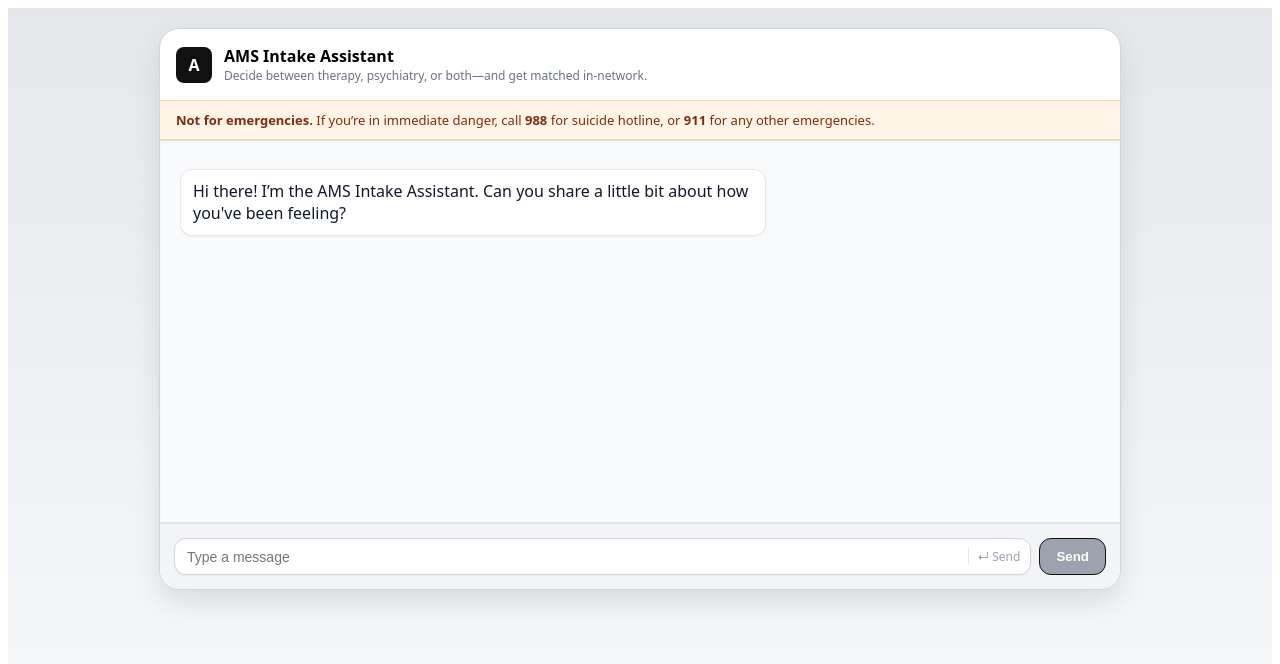
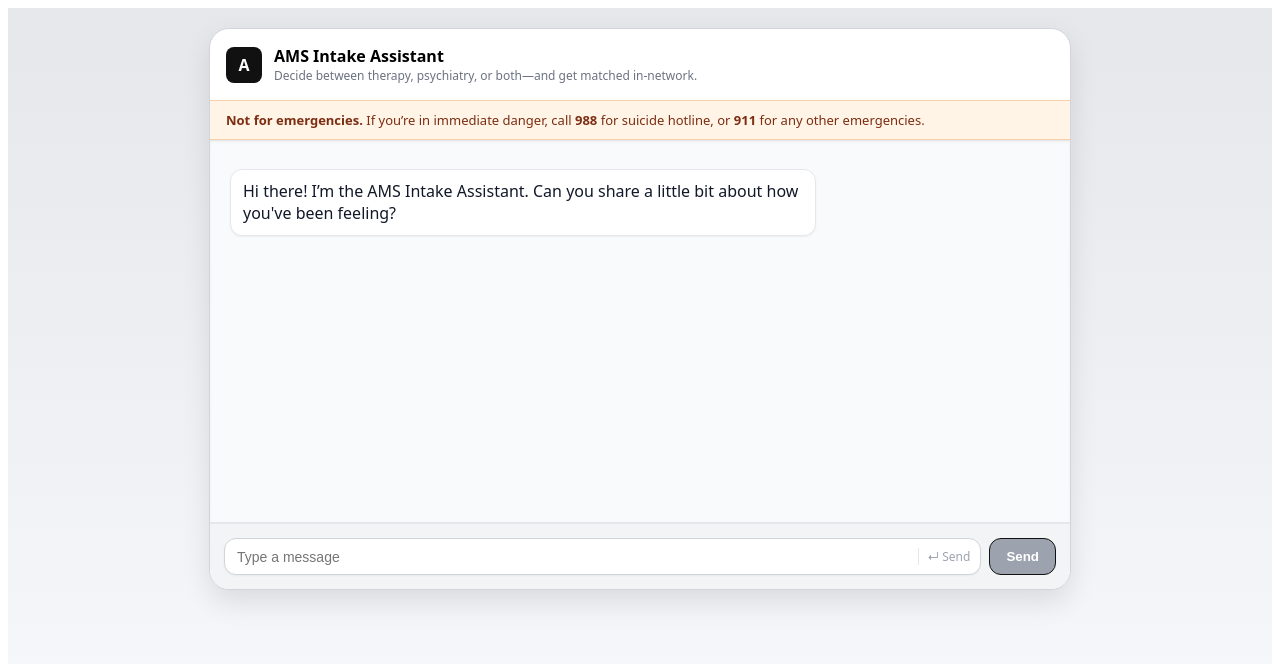
Before and after one commit to puglb2/azure-ai-ams, a React (Vite) app: page / in a window 1280 px wide. Shown: the top 664 px of the page. Built offline with nearby package versions, Linux system fonts and the light colour scheme.

Commit message:
Update App.tsx

```diff
--- a/src/App.tsx
+++ b/src/App.tsx
@@ -146,7 +146,7 @@ export default function App() {
 >
   <div
     style={{
-      maxWidth: 960,
+      maxWidth: 860,
       width: '100%',
       height: '70vh', // keeps it from overflowing vertically
       display: 'flex',
```
